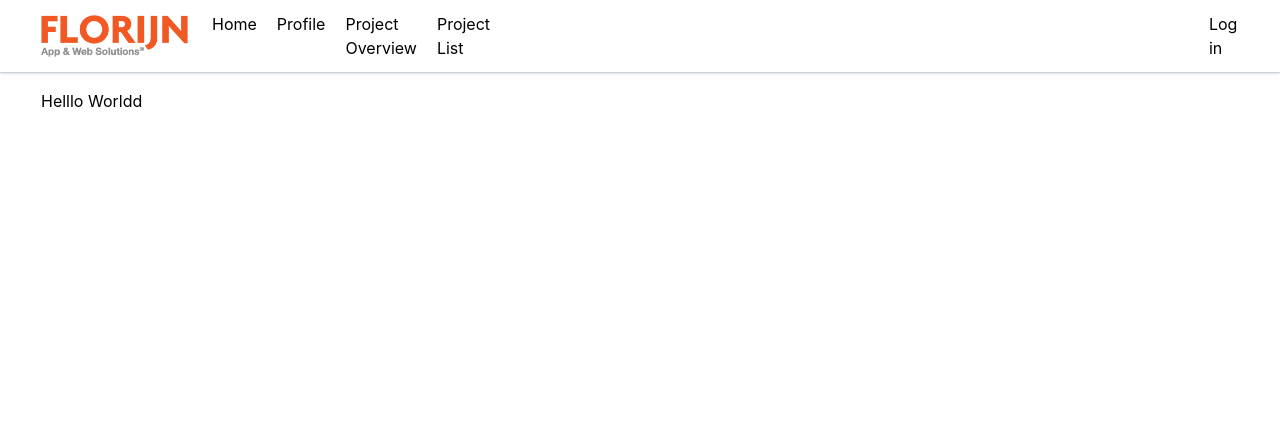
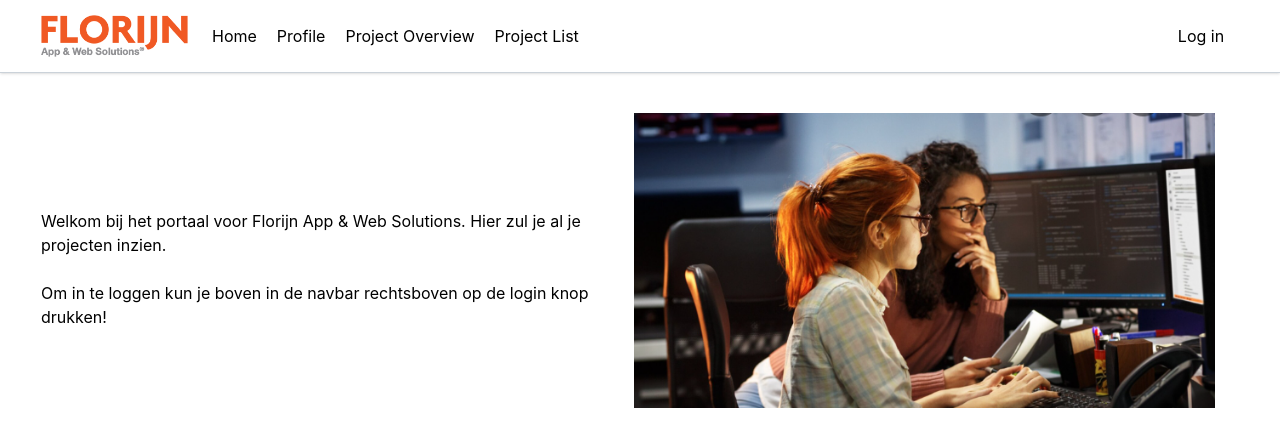
Before and after one commit to FrankVanDerVelde/florijn, a Vue app in the folder frontend/: page /project-overview#/home in a window 1280 px wide. Shown: the top 446 px of the page. Built offline with nearby package versions, Linux system fonts and the light colour scheme.

Commit message:
changes welcome page + startup working inlog screen

```diff
--- a/frontend/src/components/Common/NavBar.vue
+++ b/frontend/src/components/Common/NavBar.vue
@@ -39,7 +39,7 @@ import logo from '../../assets/florijn_logo.png';</script>
 
 .nav-items-right {
   display: flex;
-  margin-left: 60%;
+  margin-left: 50%;
   position: relative;
 }
 </style>
--- a/frontend/src/components/ForgotPassword.vue
+++ b/frontend/src/components/ForgotPassword.vue
@@ -9,10 +9,7 @@
         <p class="text-forgotpassword">U kunt uw wachtwoord herstellen door uw e-mailadres in te voeren vanuit uw
           account, dan ontvangt u van ons een link om uw wachtwoord opnieuw in te stellen.</p>
         <div class="inputfield-wachtwoord">
-          <FormInput name="wachtwoord"></FormInput>
-        </div>
-        <div class="inputfield-wachtwoord-herhaal">
-          <FormInput name="herhaal wachtwoord"></FormInput>
+          <FormInput name="emailadres"></FormInput>
         </div>
         <div class="submit-button">
           <primary-button title="Verstuur email"></primary-button>
@@ -95,7 +92,7 @@ export default {
   min-height: 50px;
 }
 
-.back-text:hover{
+.back-text:hover {
   color: #C52707;
 }
 
--- a/frontend/src/components/HelloWorld.vue
+++ b/frontend/src/components/HelloWorld.vue
@@ -1,5 +1,17 @@
+<template>
+  <div class="page-main-mw p-4 container">
+    <div class="welcome-text">
+      <h1>Welkom bij het portaal voor Florijn App & Web Solutions. Hier zul je al je projecten inzien.</h1><br>
+      <p>Om in te loggen kun je boven in de navbar rechtsboven op de login knop drukken!</p>
+    </div>
+    <div class="welcome-picture">
+      <img src="../assets/picture_welcome.png" height="347" width="683" alt=""/>
+    </div>
+  </div>
+</template>
+
 <script setup>
-import { ref } from 'vue'
+import {ref} from 'vue'
 
 defineProps({
   msg: String
@@ -8,37 +20,20 @@ defineProps({
 const count = ref(0)
 </script>
 
-<template>
-
-  <div class="page-main-mw p-4">
-      <h1>Helllo Worldd</h1>
-  </div>
-<!--  <h1>{{ msg }}</h1>-->
-
-<!--  <div class="card">-->
-<!--    <button type="button" @click="count++">count is {{ count }}</button>-->
-<!--    <p>-->
-<!--      <code>components/HelloWorld.vue</code> to test it HMR-->
-<!--    </p>-->
-<!--  </div>-->
-
-<!--  <p>-->
-<!--    Check out-->
-<!--    <a href="https://vuejs.org/guide/quick-start.html#local" target="_blank"-->
-<!--      >create-vue</a-->
-<!--    >, the official Vue + Vite starter-->
-<!--  </p>-->
-<!--  <p>-->
-<!--    Install-->
-<!--    <a href="https://github.com/johnsoncodehk/volar" target="_blank">Volar</a>-->
-<!--    in your IDE for a better DX-->
-<!--  </p>-->
-<!--  <p class="read-the-docs">Click on the Vite and Vue logos to learn more</p>-->
-<!--  -->
-</template>
 
 <style scoped>
-.read-the-docs {
-  color: #888;
+
+.welcome-text {
+  margin-top: 10%;
 }
+
+.container {
+  display: flex;
+}
+
+.welcome-picture {
+  margin: 2%;
+  float: right;
+}
+
 </style>
--- a/frontend/src/components/LogIn.vue
+++ b/frontend/src/components/LogIn.vue
@@ -6,13 +6,14 @@
           <p class="header-text">Vul inloggegevens in</p>
         </div>
         <div class="inputfield-mail">
-          <FormInput name="emailadres"></FormInput>
+          <FormInput name="emailadres" v-model="email">{{ email }}</FormInput>
         </div>
         <div class="inputfield-wachtwoord">
-          <FormInput name="wachtwoord"></FormInput>
+          <FormInput name="wachtwoord" v-model="password">{{ password }}</FormInput>
+          <p class="wrongLogin"></p>
         </div>
         <div class="submit-button">
-          <primary-button title="Log in"></primary-button>
+          <primary-button title="Log in" @click="submitButton()"></primary-button>
         </div>
         <div class="forgot-password" @click="forgotPassword()">Wachtwoord vergeten?</div>
       </div>
@@ -33,8 +34,34 @@ export default {
   methods: {
     forgotPassword() {
       this.$router.push(this.$route.matched[0].path + "/forgotpassword")
+    },
+    submitButton() {
+      for (let i = 0; i < this.users.length; i++) {
+        if (this.email === this.users[i].email && this.password === this.users[i].password) {
+          this.$router.push(this.$route.matched[0].path + "/project-overview");
+        }
+      }
+
     }
-  }
+  },
+  data() {
+    return {
+      email: '',
+      password: '',
+      users: [
+        {
+          id: 0,
+          emailadress: "jveerman@outlook.com",
+          password: "GebakkenEieren10",
+
+        }, {
+          id: 1,
+          emailadress: "rtol@outlook.com",
+          password: "Vuurtoren10",
+        },
+      ],
+    };
+  },
 }
 </script>
 
@@ -88,8 +115,12 @@ export default {
   font-size: 17px;
 }
 
-.forgot-password:hover{
+.forgot-password:hover {
   color: #C52707;
 }
 
+.wrongLogin {
+  color: red;
+}
+
 </style>
```
Also changed, not shown: frontend/src/assets/picture_welcome.png (added).
